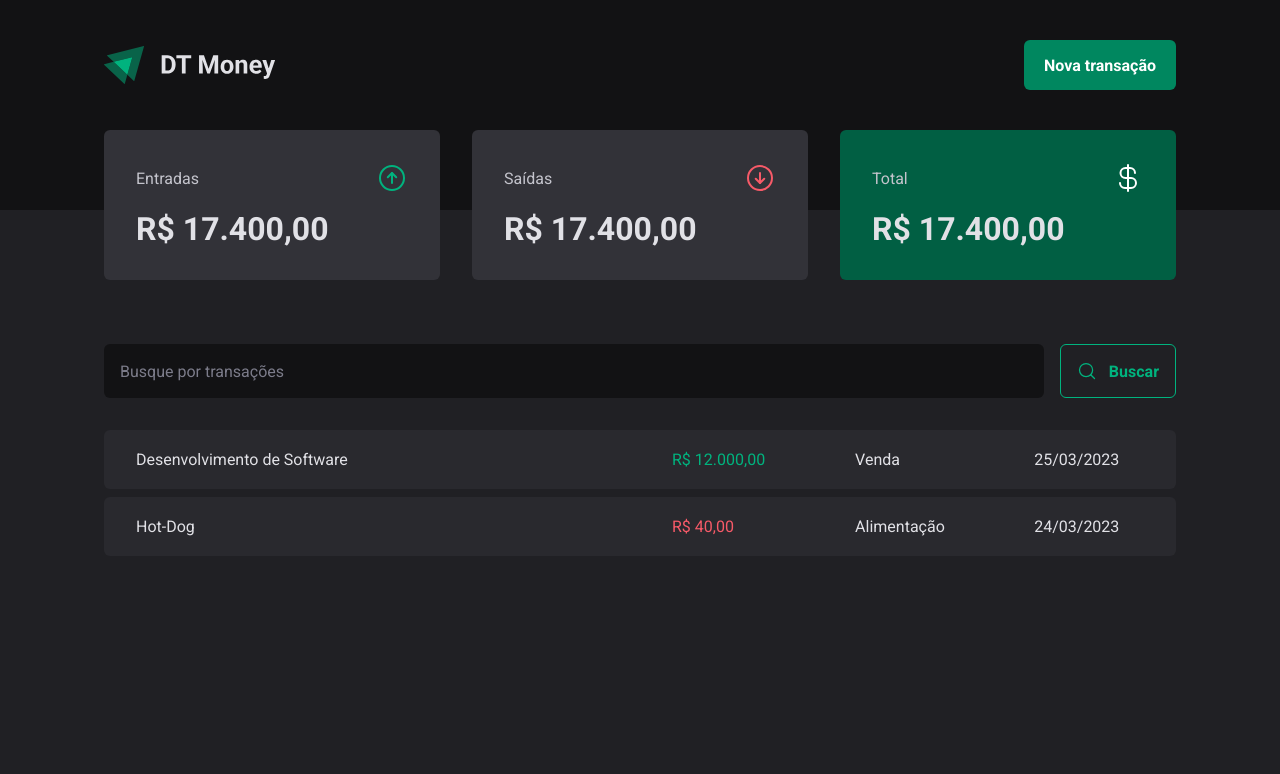
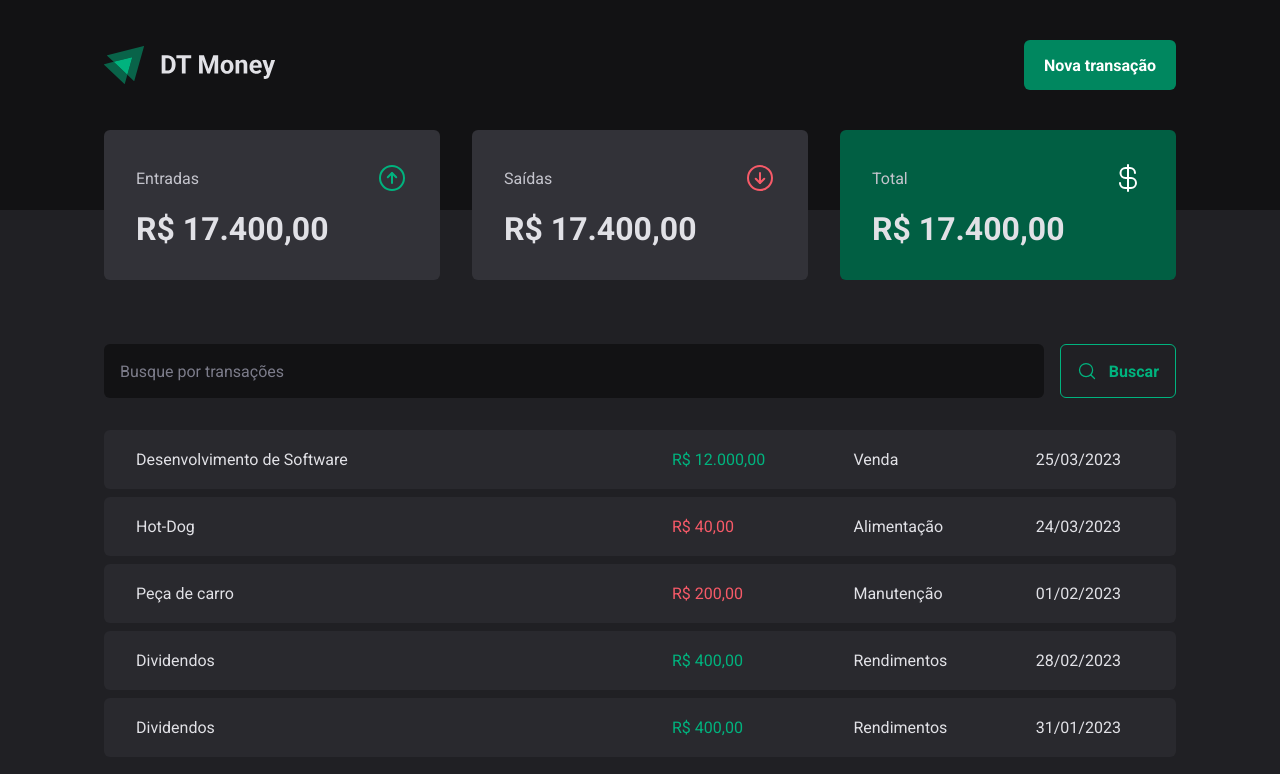
Before and after one commit to ViniciusPrataKloh/dt-money, a React (Vite) app: page / in a window 1280 px wide. Shown: the top 774 px of the page. Built offline with nearby package versions, Linux system fonts and the light colour scheme; data requests are answered from the project's data file.

Commit message:
Set Loading component when is fetching transactions data

```diff
--- a/package.json
+++ b/package.json
@@ -5,7 +5,7 @@
   "type": "module",
   "scripts": {
     "dev": "vite",
-    "dev:server": "json-server --watch server.json -d 500",
+    "dev:server": "json-server --watch server.json -d 5000",
     "build": "tsc && vite build",
     "preview": "vite preview"
   },
--- a/server.json
+++ b/server.json
@@ -15,6 +15,30 @@
             "type": "outcome",
             "category": "Alimentação",
             "createdAt": "2023-03-24T13:59:28.028Z"
+        },
+        {
+            "id": "3",
+            "description": "Peça de carro",
+            "price": "200",
+            "type": "outcome",
+            "category": "Manutenção",
+            "createdAt": "2023-02-01T13:59:28.028Z"
+        },
+        {
+            "id": "4",
+            "description": "Dividendos",
+            "price": "400",
+            "type": "income",
+            "category": "Rendimentos",
+            "createdAt": "2023-02-28T13:59:28.028Z"
+        },
+        {
+            "id": "5",
+            "description": "Dividendos",
+            "price": "400",
+            "type": "income",
+            "category": "Rendimentos",
+            "createdAt": "2023-01-31T13:59:28.028Z"
         }
     ]
 }
--- /dev/null
+++ b/src/components/Loading/index.tsx
@@ -0,0 +1,11 @@
+import { CircleNotch } from "phosphor-react";
+import { LoadingContainer } from "./styles";
+
+export function Loading() {
+    console.log("IsLoading");
+    return (
+        <LoadingContainer>
+            <CircleNotch size={32} />
+        </LoadingContainer>
+    )
+}
--- /dev/null
+++ b/src/components/Loading/styles.ts
@@ -0,0 +1,20 @@
+import styled from "styled-components";
+
+export const LoadingContainer = styled.section`
+    width: 100%;
+    max-width: 1120px;
+    margin: 4rem auto 0;
+    padding: 0 1.5rem;
+
+    background: transparent;
+    display: flex;
+    align-items: center;
+    justify-content: center;
+    margin-top: 2rem;
+
+    animation: spin 2s linear infinite;
+
+    svg{
+        color: ${(props) => props.theme["gray-300"]};
+    }
+`
--- a/src/components/TransactionsTable/index.tsx
+++ b/src/components/TransactionsTable/index.tsx
@@ -1,5 +1,6 @@
 import { format, parseISO } from "date-fns";
 import { useEffect, useState } from "react";
+import { Loading } from "../Loading";
 import { SearchForm } from "./SearchForm";
 import { PriceHighlight, Table, TransactionContainer } from "./styles";
 
@@ -14,14 +15,10 @@ interface ITransactions {
 
 export function TransactionsTable() {
     const [transactions, setTransactions] = useState<ITransactions[]>([]);
+    const [filter, setFilter] = useState<string>("");
+    const [isLoadingTransactions, setIsloadingTransactions] = useState<boolean>(false);
 
-    async function loadTransactions() {
-        const response = await fetch('http://localhost:3000/transactions');
-        const data = await response.json();
-        console.log(data);
-
-        setTransactions(data);
-    }
+    console.log(isLoadingTransactions);
 
     function formatDateToString(dateToFormat: Date): string {
         const parsedDate = parseISO(dateToFormat.toString());
@@ -39,6 +36,19 @@ export function TransactionsTable() {
         return formatter.format(priceToFormat);
     }
 
+    async function loadTransactions() {
+        setIsloadingTransactions(true);
+
+        if (filter === "") {
+            const response = await fetch('http://localhost:3000/transactions');
+            const data = await response.json();
+            console.log(data);
+            setTransactions(data);
+        }
+
+        setIsloadingTransactions(false);
+    }
+
     useEffect(() => {
         loadTransactions();
     }, []);
@@ -48,7 +58,9 @@ export function TransactionsTable() {
         <TransactionContainer>
             <SearchForm />
 
-            <Table>
+            {isLoadingTransactions
+                ? <Loading />
+                : <Table>
                     <tbody>
 
                         {transactions.map((transaction) => {
@@ -66,6 +78,7 @@ export function TransactionsTable() {
 
                     </tbody>
                 </Table>
+            }
         </TransactionContainer>
     )
 }
```
Lines whose indentation alone changed are shown as unchanged.
